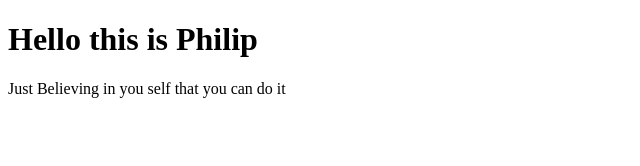
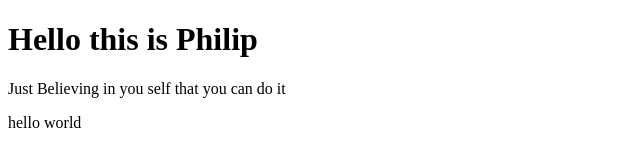
Before and after one commit to martinezphilip1212/git-test2, a website: page index.html in a window 1280 px wide. Shown: the full height of the page, 0-640 px from the left. Drawn offline with Linux system fonts and the light colour scheme.

```diff
--- a/index.html
+++ b/index.html
@@ -9,5 +9,6 @@
 <body>
     <h1>Hello this is Philip</h1>
     <p>Just Believing in you self that you can do it</p>
+    <p>hello world</p>
 </body>
 </html>
```
Also changed, not shown: package.json (added, +24 -0 lines), 2 other files.
